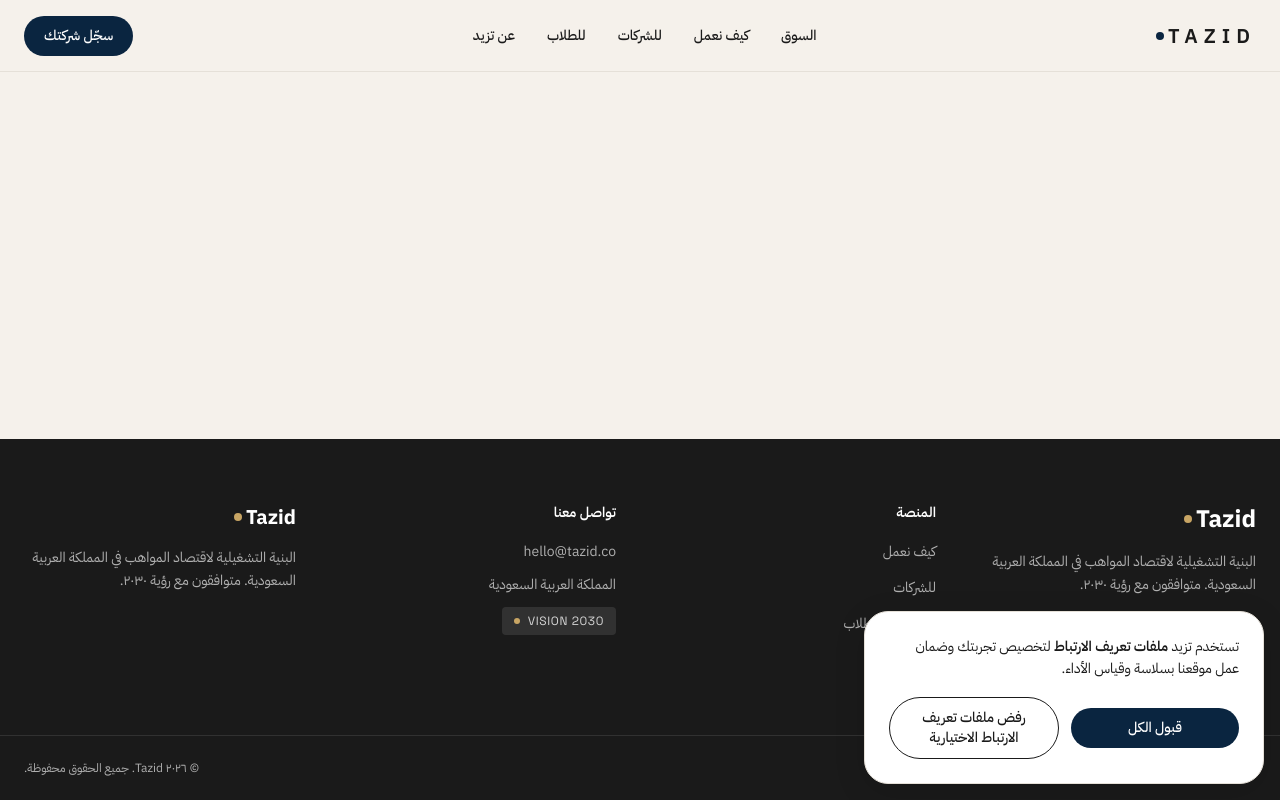
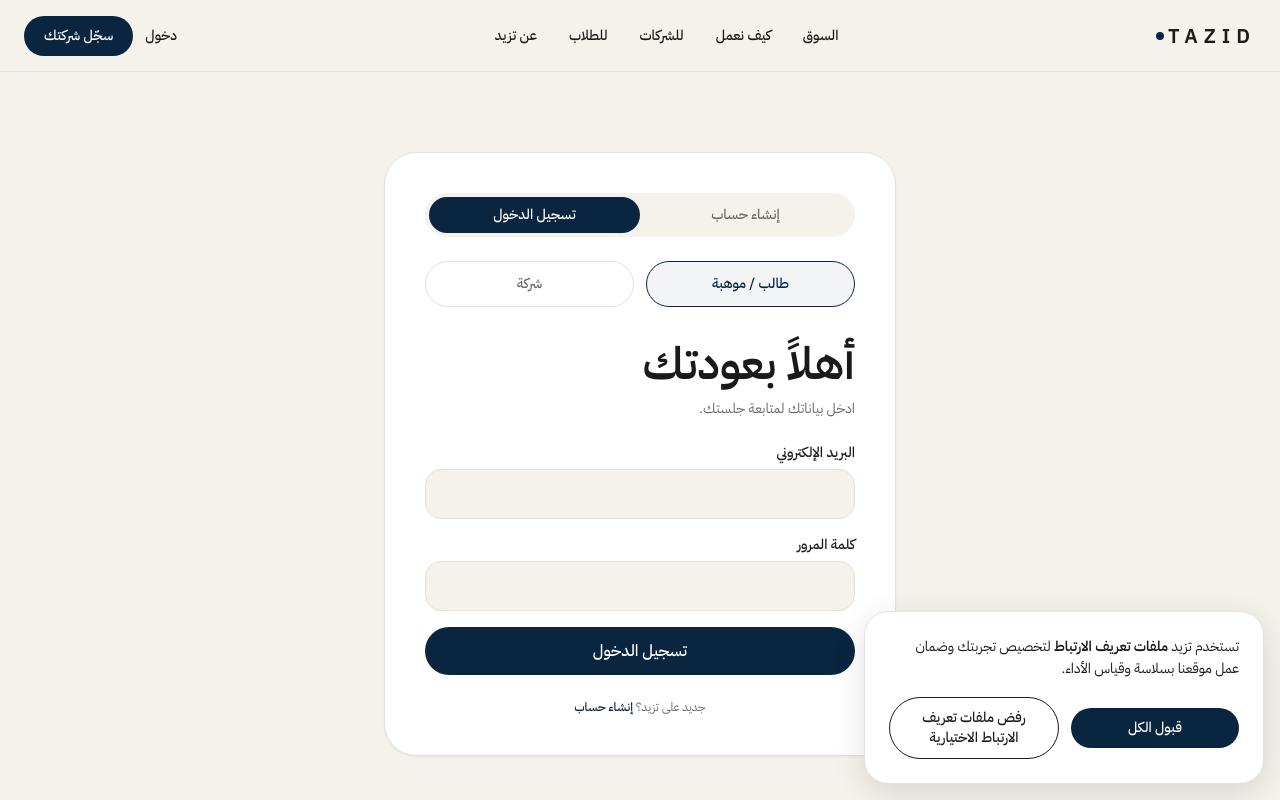
Before and after one commit to reimann314/tazido, a React (Vite) app: page /login in a window 1280 px wide. Shown: the top 800 px of the page. Built offline with nearby package versions, Linux system fonts and the light colour scheme.

Commit message:
Add auth mockup pages and student CTA on mobile
Co-Authored-By: Claude Opus 4.7 (1M context) <noreply@anthropic.com>

```diff
--- a/src/App.tsx
+++ b/src/App.tsx
@@ -8,6 +8,7 @@ import HowItWorks from "./pages/HowItWorks";
 import ForCompanies from "./pages/ForCompanies";
 import ForTalent from "./pages/ForTalent";
 import About from "./pages/About";
+import Auth from "./pages/Auth";
 
 function ScrollToTop() {
   const { pathname } = useLocation();
@@ -30,6 +31,8 @@ function App() {
             <Route path="/for-companies" element={<ForCompanies />} />
             <Route path="/for-talent" element={<ForTalent />} />
             <Route path="/about" element={<About />} />
+            <Route path="/signup" element={<Auth />} />
+            <Route path="/login" element={<Auth />} />
           </Routes>
         </div>
         <Footer />
--- a/src/components/Navbar.tsx
+++ b/src/components/Navbar.tsx
@@ -77,10 +77,19 @@ export default function Navbar() {
           ))}
         </div>
 
-        {/* CTA Button */}
+        {/* CTA Buttons */}
+        <div className="hidden md:flex items-center gap-3">
           <Link
-          to="/for-companies"
-          className={`hidden md:inline-flex items-center gap-2 px-5 py-2.5 rounded-full text-sm font-medium transition-all duration-300 ${
+            to="/login"
+            className={`text-sm font-medium transition-colors duration-300 ${
+              scrolled || !isHome ? "text-text-primary hover:text-brand" : "text-white/90 hover:text-white"
+            }`}
+          >
+            دخول
+          </Link>
+          <Link
+            to="/signup?role=company"
+            className={`inline-flex items-center gap-2 px-5 py-2.5 rounded-full text-sm font-medium transition-all duration-300 ${
               scrolled || !isHome
                 ? "bg-brand text-white hover:bg-brand-dark"
                 : "bg-white/10 text-white border border-white/30 hover:bg-white/20"
@@ -88,6 +97,7 @@ export default function Navbar() {
           >
             سجّل شركتك
           </Link>
+        </div>
 
         {/* Mobile menu button */}
         <MobileMenu navLinks={navLinks} />
@@ -129,11 +139,25 @@ function MobileMenu({ navLinks }: { navLinks: { label: string; href: string }[]
               </Link>
             ))}
             <Link
-              to="/for-companies"
+              to="/signup?role=company"
               onClick={() => setOpen(false)}
               className="btn-primary mt-2"
             >
               سجّل شركتك
+            </Link>
+            <Link
+              to="/signup?role=student"
+              onClick={() => setOpen(false)}
+              className="inline-flex items-center justify-center gap-2 px-6 py-3 rounded-full font-medium border border-brand text-brand hover:bg-brand hover:text-white transition-all duration-300"
+            >
+              انضم كطالب
+            </Link>
+            <Link
+              to="/login"
+              onClick={() => setOpen(false)}
+              className="text-sm text-text-secondary hover:text-brand transition-colors text-center mt-1"
+            >
+              لديك حساب؟ تسجيل الدخول
             </Link>
           </div>
         </div>
--- /dev/null
+++ b/src/pages/Auth.tsx
@@ -0,0 +1,181 @@
+import { useEffect, useState } from "react";
+import { Link, useLocation, useNavigate, useSearchParams } from "react-router-dom";
+
+type Role = "student" | "company";
+type Mode = "login" | "signup";
+
+// TODO(convex): Replace these mock handlers with Convex mutations.
+// Example:
+//   const signUp = useMutation(api.auth.signUp);
+//   await signUp({ role, email, password, ...profile });
+async function mockSubmit(payload: Record<string, unknown>) {
+  await new Promise((r) => setTimeout(r, 600));
+  console.log("[mock auth submit]", payload);
+  return { ok: true };
+}
+
+export default function Auth() {
+  const location = useLocation();
+  const navigate = useNavigate();
+  const [params] = useSearchParams();
+  const initialMode: Mode = location.pathname.includes("login") ? "login" : "signup";
+  const initialRole: Role = (params.get("role") as Role) || "student";
+
+  const [mode, setMode] = useState<Mode>(initialMode);
+  const [role, setRole] = useState<Role>(initialRole);
+  const [submitting, setSubmitting] = useState(false);
+  const [done, setDone] = useState(false);
+
+  useEffect(() => {
+    setMode(location.pathname.includes("login") ? "login" : "signup");
+  }, [location.pathname]);
+
+  const onSubmit = async (e: React.FormEvent<HTMLFormElement>) => {
+    e.preventDefault();
+    const data = Object.fromEntries(new FormData(e.currentTarget).entries());
+    setSubmitting(true);
+    await mockSubmit({ mode, role, ...data });
+    setSubmitting(false);
+    setDone(true);
+  };
+
+  return (
+    <div className="min-h-screen pt-[72px] bg-surface">
+      <div className="container-main py-12 md:py-20">
+        <div className="max-w-lg mx-auto bg-white rounded-3xl border border-border-light shadow-sm p-6 md:p-10">
+          {/* Mode tabs */}
+          <div className="flex bg-surface rounded-full p-1 mb-6">
+            <button
+              type="button"
+              onClick={() => navigate(`/signup?role=${role}`)}
+              className={`flex-1 py-2 rounded-full text-sm font-medium transition-all ${
+                mode === "signup" ? "bg-brand text-white" : "text-text-secondary"
+              }`}
+            >
+              إنشاء حساب
+            </button>
+            <button
+              type="button"
+              onClick={() => navigate(`/login?role=${role}`)}
+              className={`flex-1 py-2 rounded-full text-sm font-medium transition-all ${
+                mode === "login" ? "bg-brand text-white" : "text-text-secondary"
+              }`}
+            >
+              تسجيل الدخول
+            </button>
+          </div>
+
+          {/* Role toggle */}
+          <div className="grid grid-cols-2 gap-3 mb-8">
+            {(["student", "company"] as Role[]).map((r) => (
+              <button
+                key={r}
+                type="button"
+                onClick={() => setRole(r)}
+                className={`py-3 px-4 rounded-2xl border text-sm font-medium transition-all ${
+                  role === r
+                    ? "border-brand bg-brand/5 text-brand"
+                    : "border-border-light text-text-secondary hover:border-brand/40"
+                }`}
+              >
+                {r === "student" ? "طالب / موهبة" : "شركة"}
+              </button>
+            ))}
+          </div>
+
+          <h1 className="text-h2 mb-2">
+            {mode === "signup"
+              ? role === "student"
+                ? "انضم لتزيد كطالب"
+                : "سجّل شركتك في تزيد"
+              : "أهلاً بعودتك"}
+          </h1>
+          {mode === "login" && (
+            <p className="text-text-secondary mb-6 text-sm">ادخل بياناتك لمتابعة جلستك.</p>
+          )}
+
+          {done ? (
+            <div className="bg-brand/5 border border-brand/20 rounded-2xl p-6 text-center">
+              <div className="text-2xl mb-2">✅</div>
+              <p className="font-medium mb-1">تم الاستلام (نسخة تجريبية)</p>
+              <p className="text-sm text-text-secondary mb-4">
+                البيانات ما تنحفظ بعد — انتظر تفعيل Convex.
+              </p>
+              <button onClick={() => setDone(false)} className="btn-primary">
+                نموذج جديد
+              </button>
+            </div>
+          ) : (
+            <form onSubmit={onSubmit} className="space-y-4">
+              {mode === "signup" && (
+                <Field
+                  name={role === "company" ? "companyName" : "fullName"}
+                  label={role === "company" ? "اسم الشركة" : "الاسم الكامل"}
+                  required
+                />
+              )}
+              <Field name="email" type="email" label="البريد الإلكتروني" required />
+              {mode === "signup" && role === "student" && (
+                <Field name="university" label="الجامعة / التخصص" />
+              )}
+              {mode === "signup" && role === "company" && (
+                <Field name="website" label="الموقع الإلكتروني" type="url" />
+              )}
+              <Field name="password" type="password" label="كلمة المرور" required />
+
+              <button type="submit" disabled={submitting} className="btn-primary w-full disabled:opacity-60">
+                {submitting
+                  ? "جاري الإرسال..."
+                  : mode === "signup"
+                  ? "إنشاء الحساب"
+                  : "تسجيل الدخول"}
+              </button>
+
+              <p className="text-xs text-center text-text-secondary pt-2">
+                {mode === "signup" ? (
+                  <>
+                    لديك حساب؟{" "}
+                    <Link to={`/login?role=${role}`} className="text-brand font-medium">
+                      دخول
+                    </Link>
+                  </>
+                ) : (
+                  <>
+                    جديد على تزيد؟{" "}
+                    <Link to={`/signup?role=${role}`} className="text-brand font-medium">
+                      إنشاء حساب
+                    </Link>
+                  </>
+                )}
+              </p>
+            </form>
+          )}
+        </div>
+      </div>
+    </div>
+  );
+}
+
+function Field({
+  name,
+  label,
+  type = "text",
+  required,
+}: {
+  name: string;
+  label: string;
+  type?: string;
+  required?: boolean;
+}) {
+  return (
+    <label className="block">
+      <span className="block text-sm font-medium mb-1.5 text-text-primary">{label}</span>
+      <input
+        name={name}
+        type={type}
+        required={required}
+        className="w-full px-4 py-3 rounded-xl border border-border-light bg-surface focus:outline-none focus:border-brand focus:bg-white transition-colors"
+      />
+    </label>
+  );
+}
```
Lines whose indentation alone changed are shown as unchanged.
